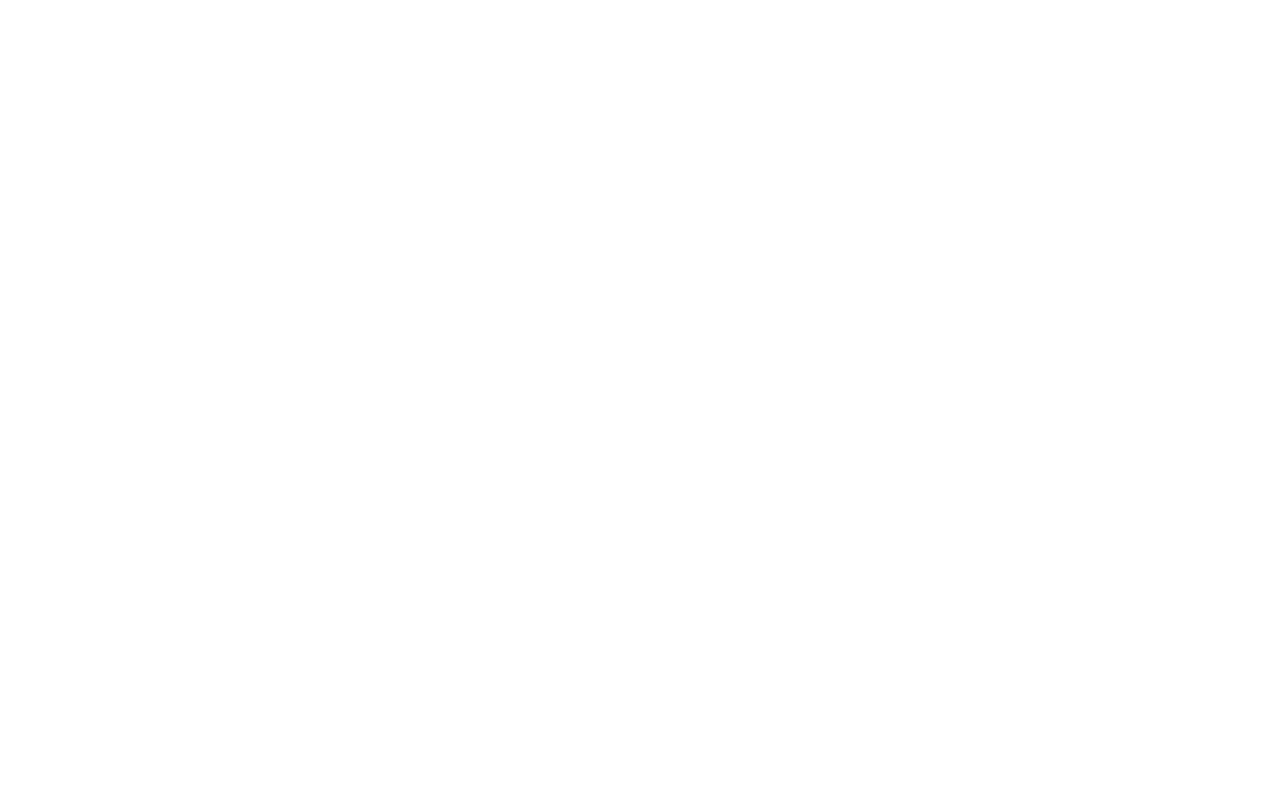
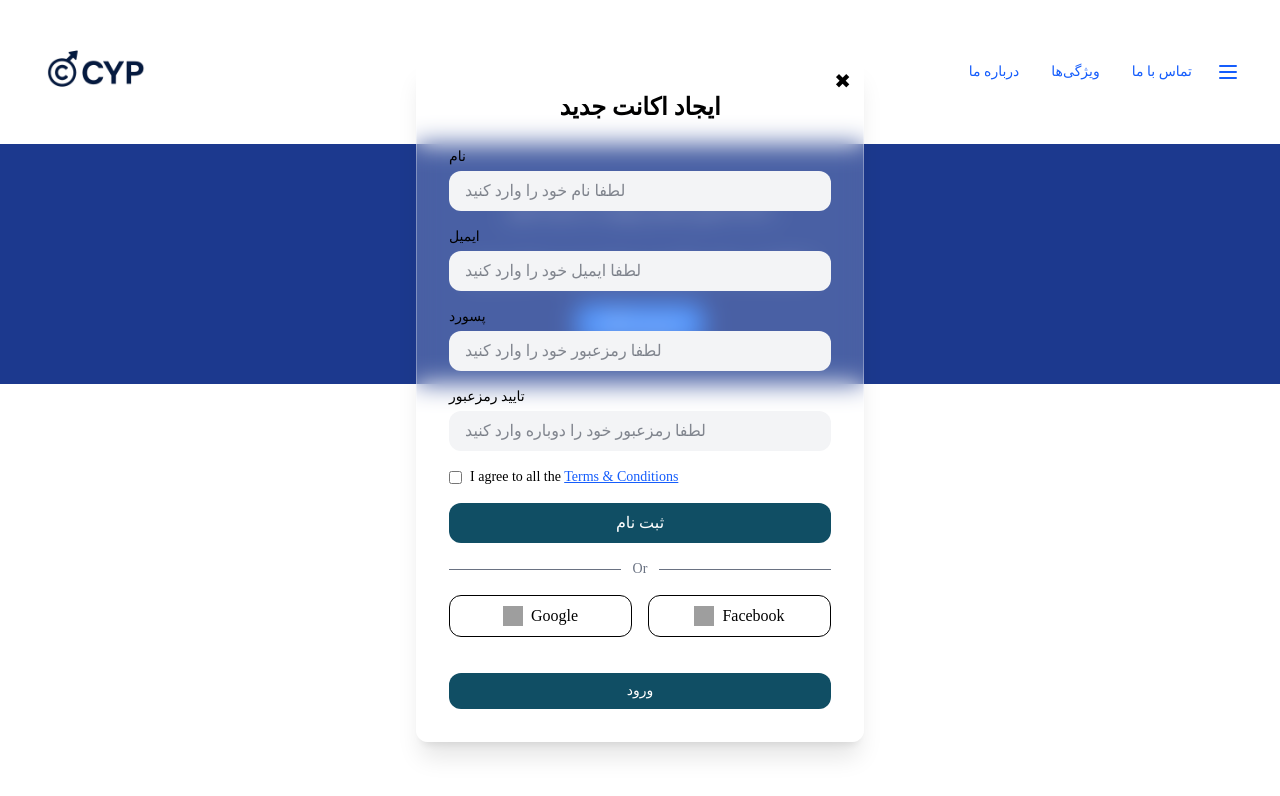
Before and after one commit to Lo-Agency/cyp-app, a React app: page /LoginModal in a window 1280 px wide. Before the commit this address had no page. Shown: the top 796 px of the page. Built offline with nearby package versions, Linux system fonts and the light colour scheme; grey boxes are pictures that could not be loaded; the HTML template or start-up script is replaced by a standard one; a web font is replaced by a local one.

Commit message:
feat: implement navigation to LoginModal and enhance validation messages in LoginModal

```diff
--- a/src/App.tsx
+++ b/src/App.tsx
@@ -13,6 +13,15 @@ function App() {
             element={
               <>
                 <Header />
+                <Main />
+              </>
+            }
+          />
+          <Route
+            path="/LoginModal"
+            element={
+              <>
+                <Header defaultDropDown={true} />
                 <Main />
               </>
             }
--- a/src/component/homepage/LoginModal.tsx
+++ b/src/component/homepage/LoginModal.tsx
@@ -12,15 +12,28 @@ function LoginModal({ onClose }: { onClose: () => void }) {
 
   const handleLogin = () => {
     setError("");
+
+    if (!email || !password) {
+      setError("ایمیل و رمز عبور نباید خالی باشند.");
+      return;
+    }
+
+    const emailRegex = /^[^\s@]+@[^\s@]+\.[^\s@]+$/;
+    if (!emailRegex.test(email)) {
+      setError("ایمیل وارد شده معتبر نیست.");
+      return;
+    }
+
+    if (password.length < 6) {
+      setError("رمز عبور باید حداقل ۶ کاراکتر باشد.");
+      return;
+    }
+
     setLoading(true);
     setTimeout(() => {
       setLoading(false);
-      if (email && password) {
-        navigate("/Dashbord");
-      } else {
-        setError("ایمیل یا رمز عبور وارد نشده است.");
-      }
-    }, 1500);
+      navigate("/Dashbord");
+    }, 1000);
   };
 
   return (
@@ -70,7 +83,7 @@ function LoginModal({ onClose }: { onClose: () => void }) {
             loading ? "bg-gray-400 cursor-not-allowed" : "bg-teal-800"
           }`}
         >
-          {loading ? "در حال ورود..." : "Log in"}
+          {loading ? "در حال ورود..." : "ورود"}
         </button>
 
         <div className="mt-4 text-center text-sm text-gray-600">
--- a/src/component/homepage/Main.tsx
+++ b/src/component/homepage/Main.tsx
@@ -1,4 +1,7 @@
+import { useNavigate } from "react-router";
+
 function Main() {
+  const navigate = useNavigate();
   return (
     <div className="flex flex-col justify-center items-center text-white bg-blue-900 h-60 bg-auto font-Yekan w-screen">
       <div dir="rtl" className="m-3 text-base block">
@@ -7,7 +10,12 @@ function Main() {
       <div dir="rtl" className="m-6 text-base block">
         اپلیکیشنی ساده و کاربردی برای مدیریت دخل و خرج
       </div>
-      <button className="bg-blue-500 transition delay-150 duration-300 ease-in-out hover:-translate-y-1 hover:scale-110 hover:bg-indigo-500 w-32 h-10 rounded-xl">
+      <button
+        className="bg-blue-500 transition delay-150 duration-300 ease-in-out hover:-translate-y-1 hover:scale-110 hover:bg-indigo-500 w-32 h-10 rounded-xl"
+        onClick={() => {
+          navigate("/LoginModal");
+        }}
+      >
         شروع رایگان
       </button>
     </div>
```
